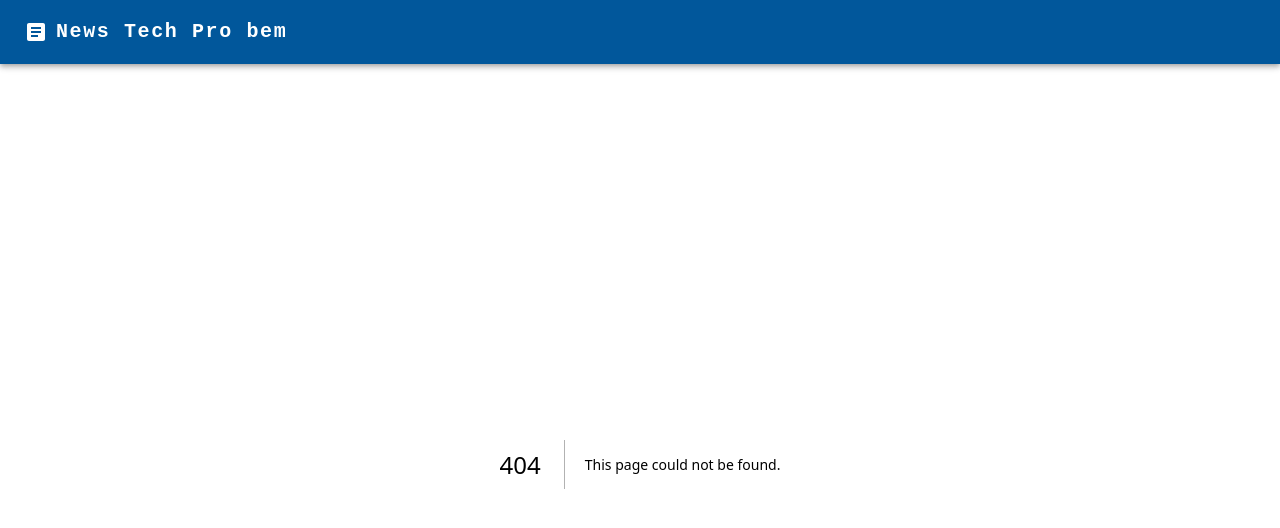
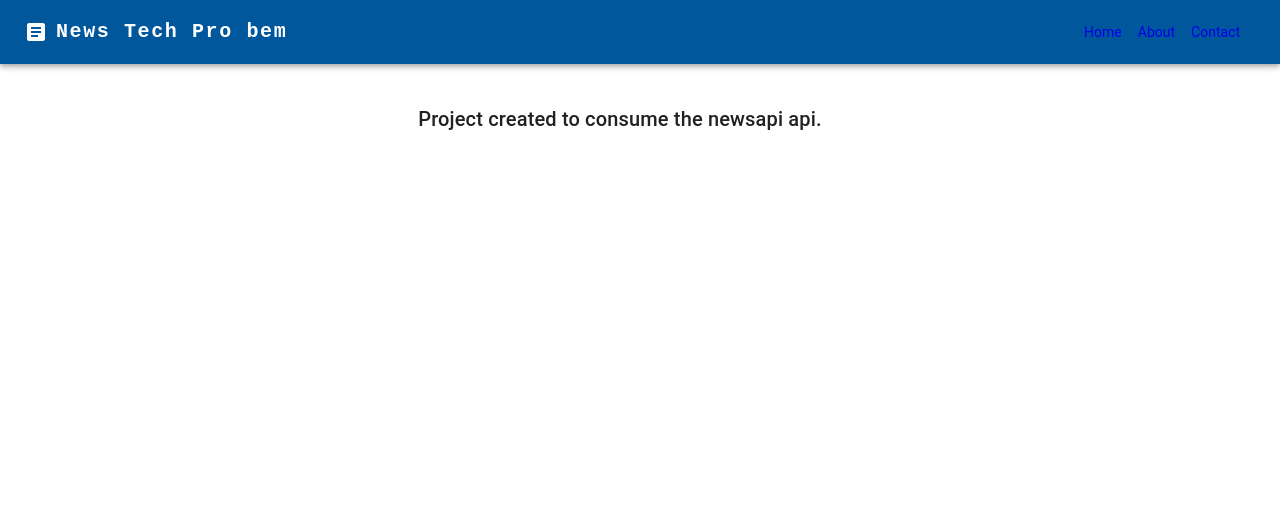
Before and after one commit to nadiellymedeiros/challenge-news-tech-probem, a Next.js app: page /about in a window 1280 px wide. Before the commit this address had no page. Shown: the top 528 px of the page. Built offline with nearby package versions, Linux system fonts and the light colour scheme.

Commit message:
new navbar and new pages

```diff
--- a/src/app/layout.tsx
+++ b/src/app/layout.tsx
@@ -1,5 +1,7 @@
 import Navbar from "@/components/Navbar";
 import "./globals.css";
+
+// import Teste from "@/components/Navbar";
 
 export const metadata = {
   title: "News Tech Pro Bem",
@@ -15,6 +17,7 @@
     <html lang="en">
       <body>
         <Navbar />
+
         <div> {children}</div>
       </body>
     </html>
--- a/src/components/Navbar.tsx
+++ b/src/components/Navbar.tsx
@@ -3,54 +3,85 @@
 import * as React from "react";
 import AppBar from "@mui/material/AppBar";
 import Box from "@mui/material/Box";
+import CssBaseline from "@mui/material/CssBaseline";
+import Divider from "@mui/material/Divider";
+import Drawer from "@mui/material/Drawer";
+import IconButton from "@mui/material/IconButton";
+import List from "@mui/material/List";
+import ListItem from "@mui/material/ListItem";
+import ListItemButton from "@mui/material/ListItemButton";
+import ListItemText from "@mui/material/ListItemText";
+import MenuIcon from "@mui/icons-material/Menu";
 import Toolbar from "@mui/material/Toolbar";
-import IconButton from "@mui/material/IconButton";
 import Typography from "@mui/material/Typography";
-import MenuIcon from "@mui/icons-material/Menu";
-import Container from "@mui/material/Container";
+import Button from "@mui/material/Button";
 import Article from "@mui/icons-material/Article";
+import Link from "next/link";
 
-export default function MyMenu() {
-  // const [anchorElNav, setAnchorElNav] = React.useState<null | HTMLElement>(
-  //   null
-  // );
-  // const [anchorElUser, setAnchorElUser] = React.useState<null | HTMLElement>(
-  //   null
-  // );
+interface Props {
+  window?: () => Window;
+}
 
-  // const handleOpenNavMenu = (event: React.MouseEvent<HTMLElement>) => {
-  //   setAnchorElNav(event.currentTarget);
-  // };
-  // const handleOpenUserMenu = (event: React.MouseEvent<HTMLElement>) => {
-  //   setAnchorElUser(event.currentTarget);
-  // };
+const drawerWidth = 240;
+const navItems = ["Home", "About", "Contact"];
 
-  // const handleCloseNavMenu = () => {
-  //   setAnchorElNav(null);
-  // };
+export default function DrawerAppBar(props: Props) {
+  const { window } = props;
+  const [mobileOpen, setMobileOpen] = React.useState(false);
 
-  // const handleCloseUserMenu = () => {
-  //   setAnchorElUser(null);
-  // };
+  const handleDrawerToggle = () => {
+    setMobileOpen((prevState) => !prevState);
+  };
+
+  const drawer = (
+    <Box onClick={handleDrawerToggle} sx={{ textAlign: "center" }}>
+      <Typography variant="h6" sx={{ my: 2 }}>
+        News Tech Pro bem
+      </Typography>
+      <Divider />
+
+      <List>
+        {navItems.map((item) => (
+          <ListItem key={item} disablePadding>
+            <ListItemButton sx={{ textAlign: "center" }}>
+              <ListItemText primary={item} />
+            </ListItemButton>
+          </ListItem>
+        ))}
+      </List>
+    </Box>
+  );
+
+  const container =
+    window !== undefined ? () => window().document.body : undefined;
 
   return (
-    <>
-      <AppBar position="static" sx={{ bgcolor: "#01579b" }}>
-        <Container maxWidth="xl">
-          <Toolbar disableGutters>
+    <Box sx={{ display: "flex", textDecoration: "none" }}>
+      <CssBaseline />
+      <AppBar component="nav" position="static" sx={{ bgcolor: "#01579b" }}>
+        <Toolbar>
           <Article
             sx={{
               display: { xs: "none", md: "flex" },
               mr: 1,
             }}
           />
+          <IconButton
+            color="inherit"
+            aria-label="open drawer"
+            edge="start"
+            onClick={handleDrawerToggle}
+            sx={{ mr: 2, display: { sm: "none" } }}
+          >
+            <MenuIcon />
+          </IconButton>
 
           <Typography
             variant="h6"
             noWrap
-              component="a"
-              href="/"
+            component="div"
             sx={{
+              flexGrow: 1,
               mr: 2,
               display: { xs: "none", md: "flex" },
               fontFamily: "monospace",
@@ -63,19 +94,71 @@
             News Tech Pro bem
           </Typography>
 
-            <Box sx={{ flexGrow: 1, display: { xs: "flex", md: "none" } }}>
-              <IconButton
-                size="large"
-                aria-label="account of current user"
-                aria-controls="menu-appbar"
-                aria-haspopup="true"
-                // onClick={handleOpenNavMenu}
-                color="inherit"
+          {/* <Box sx={{ display: { xs: "none", sm: "block" } }}>
+            {navItems.map((item) => (
+              <Button key={item} sx={{ color: "#fff" }}>
+                {item}
+              </Button>
+            ))}
+          </Box> */}
+
+          <Box
+            sx={{
+              display: {
+                xs: "none",
+                md: "flex",
+              },
+            }}
           >
-                <MenuIcon />
-              </IconButton>
+            <Typography
+              variant="h5"
+              noWrap
+              component="a"
+              href="/"
+              sx={{
+                textDecoration: "none",
+                mr: 2,
+                display: { xs: "none", sm: "block", fontSize: 14 },
+              }}
+            >
+              Home
+            </Typography>
+
+            <Typography
+              variant="h5"
+              noWrap
+              component="a"
+              href="/about"
+              sx={{
+                textDecoration: "none",
+                mr: 2,
+                display: { xs: "none", sm: "block", fontSize: 14 },
+              }}
+            >
+              About
+            </Typography>
+
+            <Typography
+              variant="h5"
+              noWrap
+              component="a"
+              href="/contact"
+              sx={{
+                textDecoration: "none",
+                mr: 2,
+                display: { xs: "none", sm: "block", fontSize: 14 },
+              }}
+            >
+              Contact
+            </Typography>
           </Box>
-            <Article sx={{ display: { xs: "flex", md: "none" }, mr: 1 }} />
+
+          <Article
+            sx={{
+              display: { xs: "flex", md: "none" },
+              mr: 1,
+            }}
+          />
           <Typography
             variant="h5"
             noWrap
@@ -89,15 +172,34 @@
               fontWeight: 700,
               letterSpacing: ".3rem",
               color: "inherit",
-                textDecoration: "none",
+
               fontSize: 12,
             }}
           >
             News Tech Pro Bem
           </Typography>
         </Toolbar>
-        </Container>
       </AppBar>
-    </>
+      <Box component="nav">
+        <Drawer
+          container={container}
+          variant="temporary"
+          open={mobileOpen}
+          onClose={handleDrawerToggle}
+          ModalProps={{
+            keepMounted: true, // Better open performance on mobile.
+          }}
+          sx={{
+            display: { xs: "block", sm: "none" },
+            "& .MuiDrawer-paper": {
+              boxSizing: "border-box",
+              width: drawerWidth,
+            },
+          }}
+        >
+          {drawer}
+        </Drawer>
+      </Box>
+    </Box>
   );
 }
--- /dev/null
+++ b/src/pages/about.tsx
@@ -0,0 +1,22 @@
+import Navbar from "@/components/Navbar";
+import Box from "@mui/material/Box";
+
+export default function about() {
+  return (
+    <>
+      <Navbar />
+      <Box
+        sx={{
+          mr: 5,
+          p: 5,
+          textAlign: "center",
+          justifyContent: "center",
+          fontSize: 20,
+          fontWeight: 500,
+        }}
+      >
+        Project created to consume the newsapi api.
+      </Box>
+    </>
+  );
+}
```
Also changed, not shown: src/components/NavbarTeste.tsx (added, +108 -0 lines), src/pages/contact.tsx (added, +22 -0 lines). Lines whose indentation alone changed are shown as unchanged.
